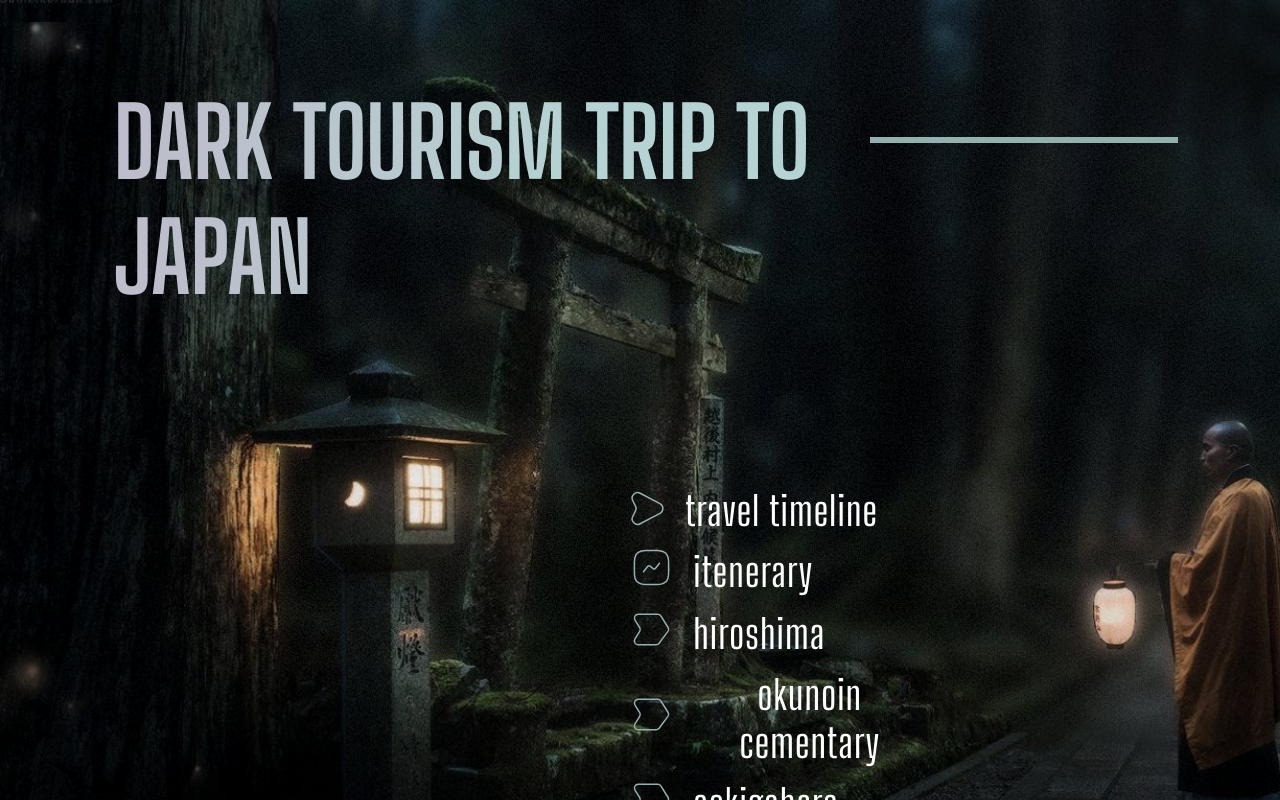
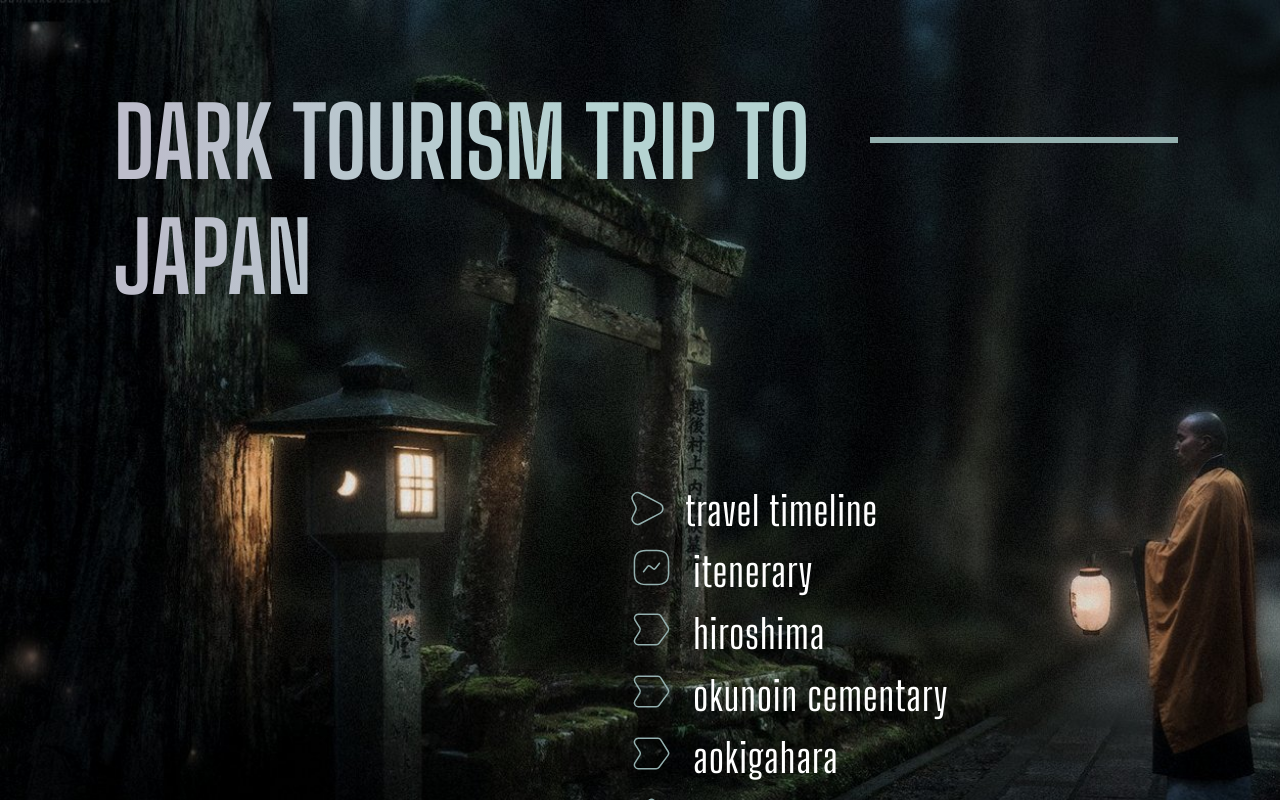
Before and after one commit to 0xZonaV/darktourism, a Next.js app: page / in a window 1280 px wide. Shown: the top 800 px of the page. Built offline with nearby package versions, Linux system fonts and the light colour scheme.

Commit message:
Button wrapping fix

```diff
--- a/src/pages/index.tsx
+++ b/src/pages/index.tsx
@@ -13,6 +13,9 @@ import VectorIcon from '/public/Vector.svg';
 import ActivityIcon from '/public/activity.svg';
 import TagrightIcon from '/public/tagright.svg';
 import HouseIcon from '/public/house.svg';
+
+const buttons = [
+]
 
 export default function Home() {
 
@@ -41,23 +44,25 @@ export default function Home() {
               marginLeft: "49%",
               marginRight: "27%",
               marginTop: "13%",
+              display: "block",
           }}>
-              <ButtonLink  startIcon={<VectorIcon />}>
+
+              <ButtonLink  startIcon={<VectorIcon />} key='travelTimeline'>
                   travel timeline
               </ButtonLink>
-              <ButtonLink  startIcon={<ActivityIcon />}>
+              <ButtonLink  startIcon={<ActivityIcon />} key='itenerary'>
                   itenerary
               </ButtonLink>
-              <ButtonLink  startIcon={<TagrightIcon />}>
+              <ButtonLink  startIcon={<TagrightIcon />} key='hiroshima' >
                   hiroshima
               </ButtonLink>
-              <ButtonLink  startIcon={<TagrightIcon />}>
+              <ButtonLink  startIcon={<TagrightIcon />}  key='okunoinCementary' >
                   okunoin cementary
               </ButtonLink>
-              <ButtonLink  startIcon={<TagrightIcon />}>
+              <ButtonLink  startIcon={<TagrightIcon />} key='aokigahara' >
                   aokigahara
               </ButtonLink>
-              <ButtonLink  startIcon={<HouseIcon />}>
+              <ButtonLink  startIcon={<HouseIcon />} key='WhereToStay' >
                   where to stay
               </ButtonLink>
           </Box>
--- a/src/styles/indexPage.style.tsx
+++ b/src/styles/indexPage.style.tsx
@@ -80,6 +80,7 @@ export const ButtonLink = styled(Button)`
     color: #FFFFFF;
   }
 
+  white-space: nowrap;
   display: block;
 
   & .MuiButton-startIcon{
```
